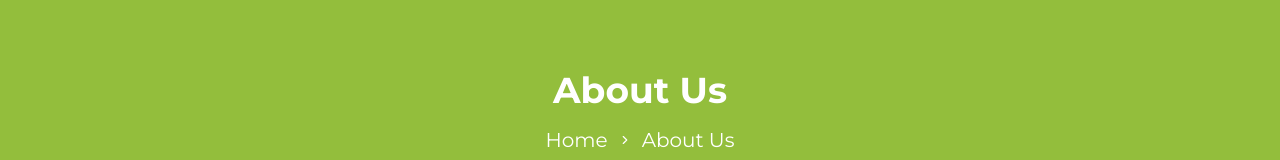
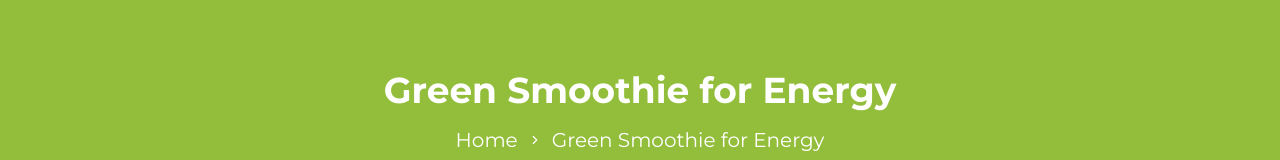
Before and after one commit to VanjaXYZ/zestful-blends-frontend, a Next.js app: page /blogs/1 in a window 1280 px wide. Shown: the part 137-297 px from the top of the page. Built offline with nearby package versions, Linux system fonts and the light colour scheme.

Commit message:
ui: fix breacdrumbs pathname

```diff
--- a/src/app/(pages)/blogs/[id]/page.tsx
+++ b/src/app/(pages)/blogs/[id]/page.tsx
@@ -12,7 +12,7 @@ const page = async ({ params }: { params: { id: string } }) => {
   );
   return (
     <main className="bg-cream-yellow">
-      <Breadcrumbs />
+      <Breadcrumbs currentPageName={blog?.title} />
       <section className="lg:mt-24 p-4">
         <article className="flex flex-col gap-4 border-b border-black">
           <div className="space-y-4">
```
